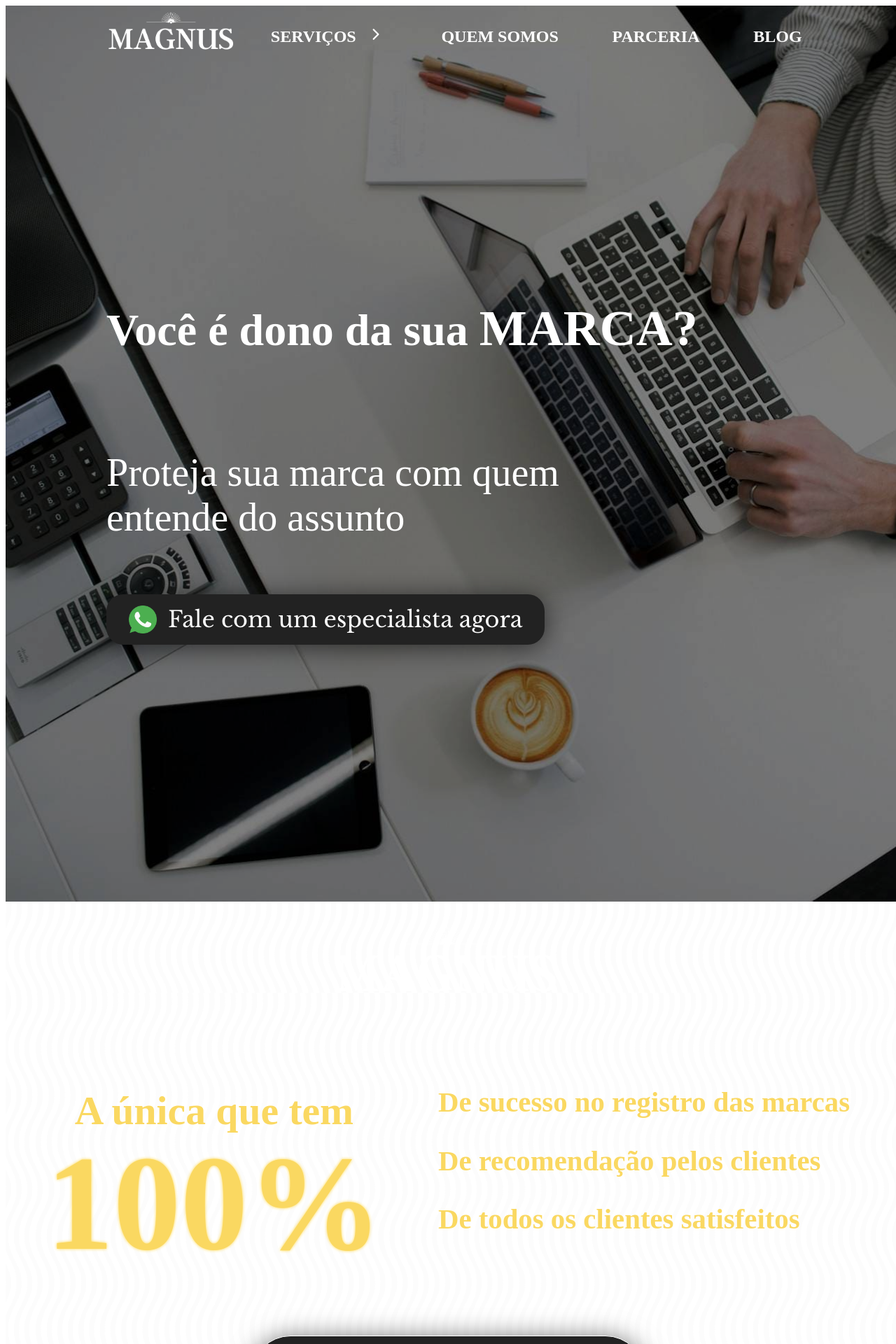
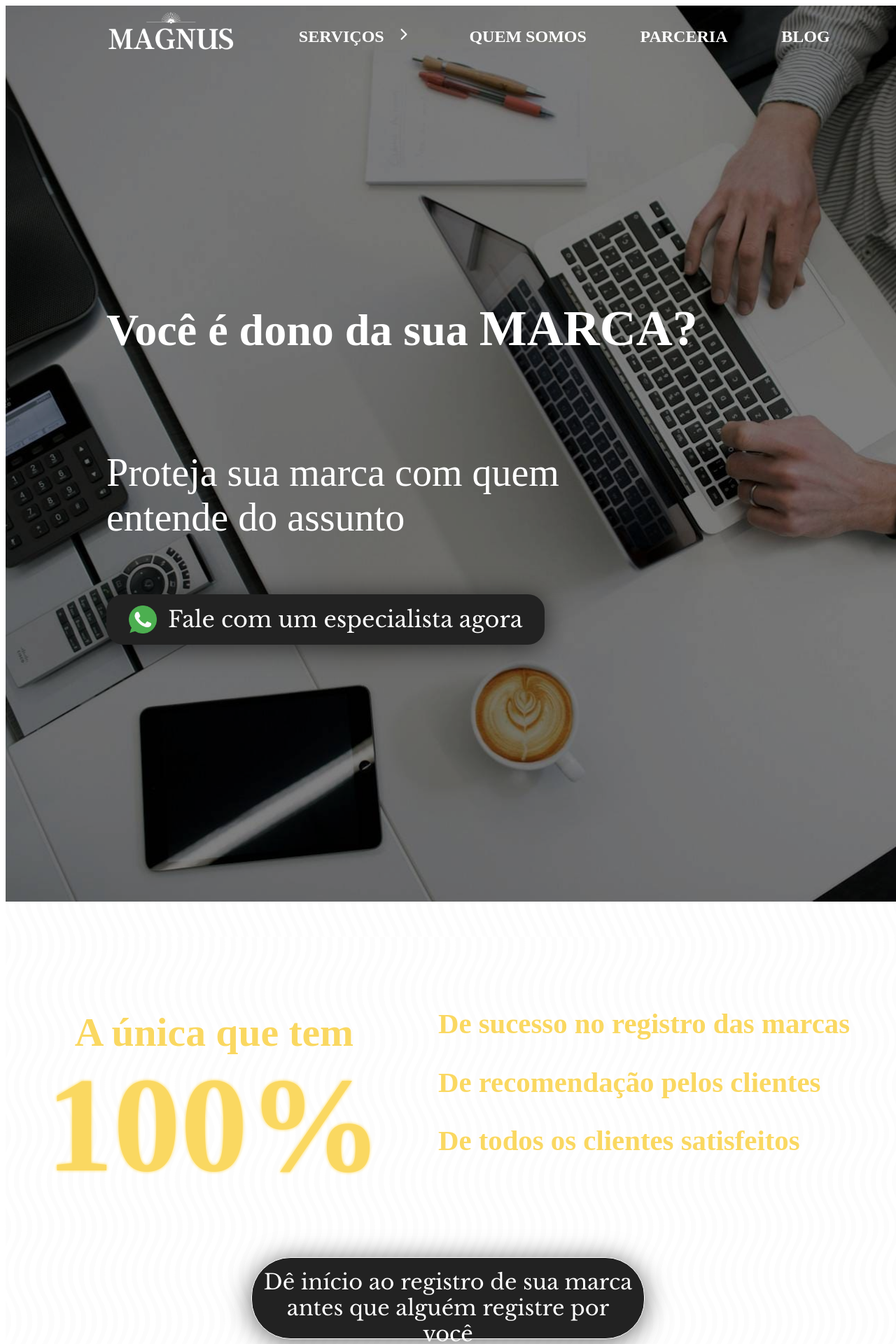
Before and after one commit to brenooduarte/site-magnus, a React (Vite) app: page / in a window 1280 px wide. Shown: the top 1920 px of the page at 70% size. Built offline with nearby package versions, Linux system fonts and the light colour scheme; the HTML template or start-up script is replaced by a standard one.

Commit message:
fix: header version desktop

```diff
--- a/src/components/Header/index.jsx
+++ b/src/components/Header/index.jsx
@@ -10,6 +10,27 @@ function Header() {
   const [hasScrolled, setHasScrolled] = useState(false);
   const [showServicesDropdown, setShowServicesDropdown] = useState(false);
   const [turnArrow, setTurnArrow] = useState(false);
+
+  // const scrollToAboutSection = () => {
+  //   if (window.location.href)
+  //   window.location.href = "/";
+
+  // if (window.innerWidth < 870) {
+  //   toggleMenu();
+  // }
+
+  //   const aboutSection = document.getElementById("about-section");
+  //   aboutSection.scrollIntoView({
+  //     behavior: "smooth",
+  //   });
+  // };
+
+  const scrollToAboutSection = () => {
+    if (window.innerWidth < 870) {
+      toggleMenu();
+    }
+    window.location.href = "/#about-section";
+  };
 
   const toggleArrow = () => {
     setTurnArrow(!turnArrow);
@@ -64,19 +85,19 @@ function Header() {
         />
       </Link>
       <nav className={`menuSandwich ${showMenu ? "show" : ""}`}>
-        <Link to="#">
+        <Link to="#" title="Em desenvolvimento">
           Blog
           {window.innerWidth < 870 && (
-            <span className="em-desenvolvimento"> ( Em desenvolvimento )</span>
+            <span className="em-desenvolvimento">( Em desenvolvimento )</span>
           )}
         </Link>
-        <Link to="#">
+        <Link to="#" title="Em desenvolvimento">
           Parceria
           {window.innerWidth < 870 && (
-            <span className="em-desenvolvimento"> ( Em desenvolvimento )</span>
+            <span className="em-desenvolvimento">( Em desenvolvimento )</span>
           )}
         </Link>
-        <Link id="quem-somos-link" to="#">
+        <Link id="quem-somos-link" onClick={scrollToAboutSection}>
           Quem Somos
         </Link>
         <Link
--- a/src/components/Header/styles.scss
+++ b/src/components/Header/styles.scss
@@ -11,6 +11,7 @@
   justify-content: space-between;
   padding: 0 3rem;
   position: fixed;
+
   top: 0;
 
   transition: background-color 0.3s ease-in-out;
@@ -166,16 +167,16 @@
   .services-dropdown {
     display: none;
     position: absolute;
-    top: calc(100% + 10px);
-    left: 0;
+    margin-top: 7rem;
+    margin-right: 35rem;
     background-color: $color-black;
-    width: 100%;
-  }
+    width: 30.5rem;
+    border-radius: 12px;
+    filter: drop-shadow(0px 0px 25px rgba(0, 0, 0, 0.8));
 
-  .menuSandwich.show #option-arrow + .services-dropdown {
-    display: block;
-    border-radius: 1.3rem;
-    filter: drop-shadow(0px 0px 30px rgba(0, 0, 0, 0.8));
+    li {
+      width: 29rem;
+    }
   }
 
   .magnus-logo {
@@ -185,10 +186,17 @@
   }
 
   .header.background {
-    background-color: transparent;
+    background: none;
   }
 
   .header {
+    position: absolute;
+    background-color: none;
+
+    nav {
+      position: absolute;
+    }
+
     #option-arrow {
       padding: 0;
     }
@@ -209,7 +217,7 @@
   }
 
   .menuSandwich.show {
-    margin-right: 6rem;
+    margin-right: 10rem;
   }
 
   .header a {
--- a/src/components/sections/AboutCompany/styles.scss
+++ b/src/components/sections/AboutCompany/styles.scss
@@ -7,6 +7,7 @@
   justify-content: space-evenly;
   width: 100%;
   gap: 4rem;
+  padding-top: 1rem;
 
   h1 {
     font-size: 1.8rem;
@@ -154,7 +155,8 @@
 
 @media screen and (min-width: 870px) {
   #about-section {
-    height: 31rem;
+    height: 35rem;
+    padding-top: 4rem;
     gap: 2rem;
 
     h1 {
--- a/src/components/sections/Benefits/styles.scss
+++ b/src/components/sections/Benefits/styles.scss
@@ -63,7 +63,7 @@
 
 @media screen and (min-width: 870px) {
   #benefits-section {
-    height: 73rem;
+    height: 70rem;
 
     #benefits-container {
       .aos-animate {
--- a/src/components/sections/Satisfaction/index.jsx
+++ b/src/components/sections/Satisfaction/index.jsx
@@ -5,11 +5,13 @@ const Satisfaction = () => {
   return (
     <section id="satisfaction-section">
       <div id="satisfaction-container">
-        <img
-          className="satisfaction-magnus-logo"
-          src={magnusWhiteLogo}
-          alt="Logotipo branco Magnus"
-        />
+        {window.innerWidth < 870 && (
+          <img
+            className="satisfaction-magnus-logo"
+            src={magnusWhiteLogo}
+            alt="Logotipo branco Magnus"
+          />
+        )}
 
         <div className="satisfaction-info">
           <div>
--- a/src/components/sections/Satisfaction/styles.scss
+++ b/src/components/sections/Satisfaction/styles.scss
@@ -103,7 +103,8 @@
 
 @media screen and (min-width: 870px) {
   #satisfaction-section {
-    height: 48rem;
+    padding-top: 6rem;
+    height: 41rem;
 
     #satisfaction-container {
       gap: 3rem;
--- a/src/components/sections/Testimonial/styles.scss
+++ b/src/components/sections/Testimonial/styles.scss
@@ -7,7 +7,7 @@
   align-items: center;
   gap: 4rem;
   height: 100%;
-  margin-bottom: 5rem;
+  margin-bottom: 1rem;
 
   h1 {
     font-size: 1.8rem;
--- a/src/pages/Home/styles.scss
+++ b/src/pages/Home/styles.scss
@@ -58,7 +58,7 @@
     position: absolute;
     object-fit: cover;
     width: 100%;
-    height: 470rem;
+    height: 460rem;
     z-index: 0;
   }
 }
--- a/src/styles.scss
+++ b/src/styles.scss
@@ -10,6 +10,7 @@
 html {
   /* 1rem é igual a 10px */
   font-size: 62.5%;
+  scroll-behavior: smooth;
 }
 
 html,
```
